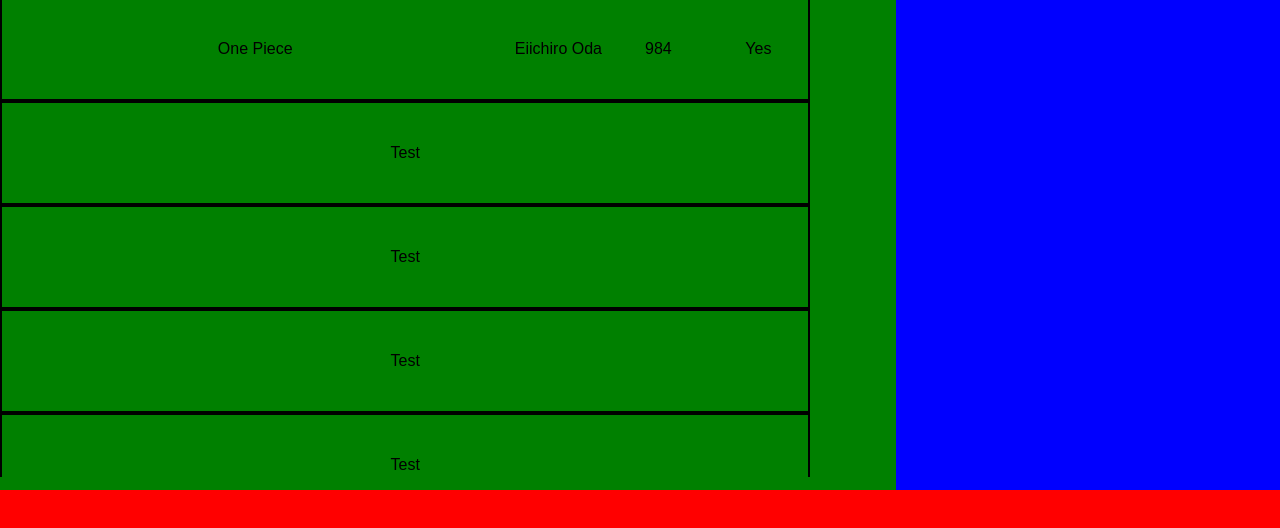
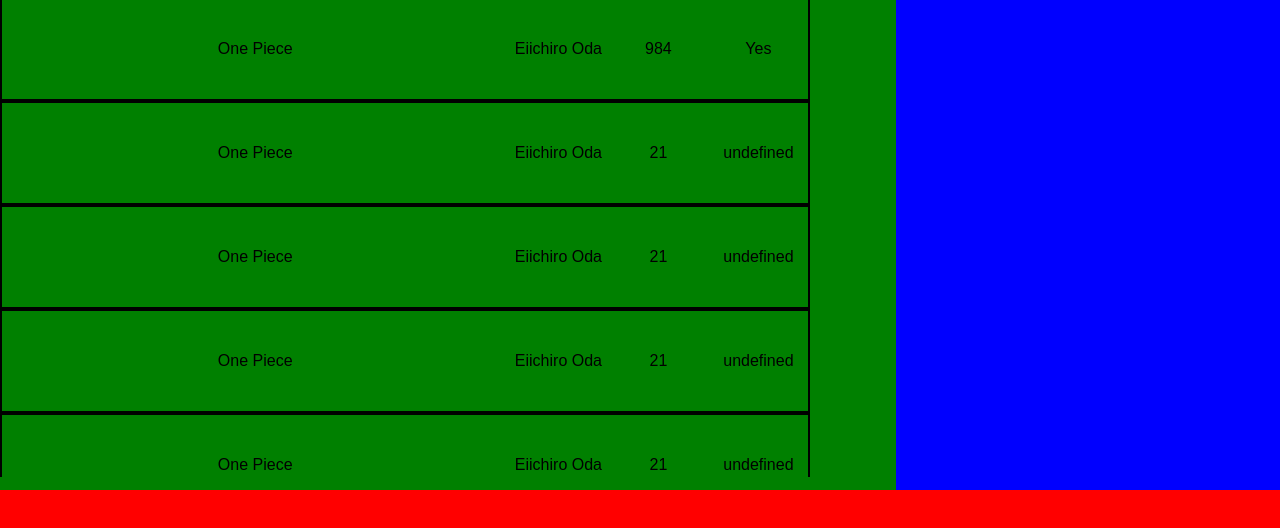
Before and after one commit to kevinmonisit/My-Library, a plain HTML site: page index.html in a window 1280 px wide. Shown: the part 150-678 px from the top of the page. Drawn offline with Linux system fonts and the light colour scheme.

Commit message:
Created function to add new books to DOM

```diff
--- a/css/main.css
+++ b/css/main.css
@@ -17,7 +17,7 @@
     background-color: red;
 }
 
-#left-content {
+#left-content-header {
     height:100%;
     width:70%;
     background-color: green;
@@ -39,19 +39,19 @@
     border:2px solid red;
 } */
 
-.author-column-header,
-.pages-column-header,
-.status-column-header {
+.author-column,
+.pages-column,
+.status-column {
     flex-basis: 100px;
     text-align: center;
 }
 
-.title-column-header {
+.title-column {
     flex-grow:2;
     text-align: center;
 }
 
-#left-content-header {
+#left-content {
     width:100%;
     height:10%;
     padding: 30px;
--- a/index.html
+++ b/index.html
@@ -10,35 +10,24 @@
 </head>
 <body>
     <div id='main-content'>
-        <div id='left-content'>
-            <div id='left-content-header'>
+        <div id='left-content-header'>
+            <div id='left-content'>
                 My Library
             </div>
             <div id='column-names'>
-                <div class='title-column-header'>Title</div>
-                <div class='author-column-header'>Author</div>
-                <div class='pages-column-header'>Pages</div>
-                <div class='status-column-header'>Read</div>
+                <div class='title-column'>Title</div>
+                <div class='author-column'>Author</div>
+                <div class='pages-column'>Pages</div>
+                <div class='status-column'>Read</div>
             </div>
 
             <div id='book-content'>
                 <div class='book-list-entry'>
-                   <div class='title-column-header'>One Piece</div>
-                   <div class='author-column-header'>Eiichiro Oda</div>
-                   <div class='pages-column-header'>984</div>
-                   <div class='status-column-header'>Yes</div>
-                    <!-- <div class='title-book-entry'>This is the title</div>
-                    <div class='author-book-entry'>Author Name</div>
-                    <div class='pages-book-entry'>212</div>
-                    <div class='status-book-entry'>YES</div> -->
+                   <div class='title-column'>One Piece</div>
+                   <div class='author-column'>Eiichiro Oda</div>
+                   <div class='pages-column'>984</div>
+                   <div class='status-column'>Yes</div>
                 </div>
-
-                <div class='book-list-entry'>Test</div>
-                <div class='book-list-entry'>Test</div>
-                <div class='book-list-entry'>Test</div>
-                <div class='book-list-entry'>Test</div>
-                <div class='book-list-entry'>Test</div>
-                <div class='book-list-entry'>Test</div>
 
             </div>
         </div>
--- a/main.js
+++ b/main.js
@@ -50,9 +50,33 @@
 function createBookEntry(bookInfo, index) {
     const bookElement = document.createElement('div');
 
+    const columnNames = ['title', 'author', 'pages', 'status'];
+
+    columnNames.forEach((name) => {
+        const columnElement = document.createElement('div');
+
+        columnElement.classList.add(`${name}-column`);
+        columnElement.innerText = bookInfo[name];
+
+        bookElement.appendChild(columnElement);
+    });
+
     bookElement.classList.add('book-list-entry');
-    bookElement.setAttribute('id', `book-entry-${index}`);
 
+    const newID = `book-entry-${index}`;
+
+    if (document.getElementById(newID) != undefined) {
+        throw Error(`Invalid index ${index}. Already exists.`);
+    }
+
+    bookElement.setAttribute('id', newID);
 
     return bookElement;
 }
+
+const bookContent = document.getElementById("book-content");
+bookContent.appendChild(createBookEntry(new Book("Eiichiro Oda", "One Piece", 21, false), 5));
+bookContent.appendChild(createBookEntry(new Book("Eiichiro Oda", "One Piece", 21, false), 2));
+
+bookContent.appendChild(createBookEntry(new Book("Eiichiro Oda", "One Piece", 21, false), 3));
+bookContent.appendChild(createBookEntry(new Book("Eiichiro Oda", "One Piece", 21, false), 4));
```
